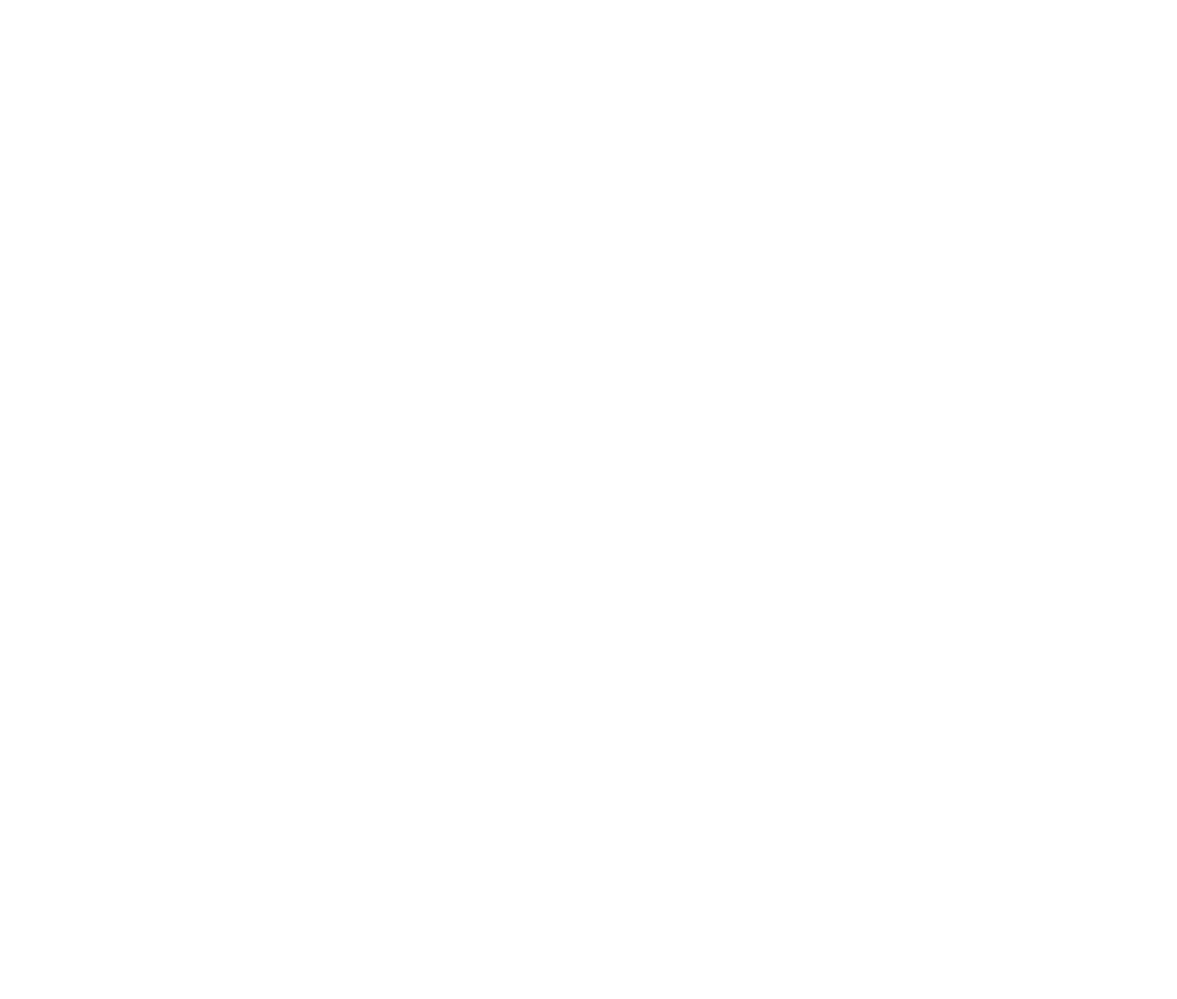
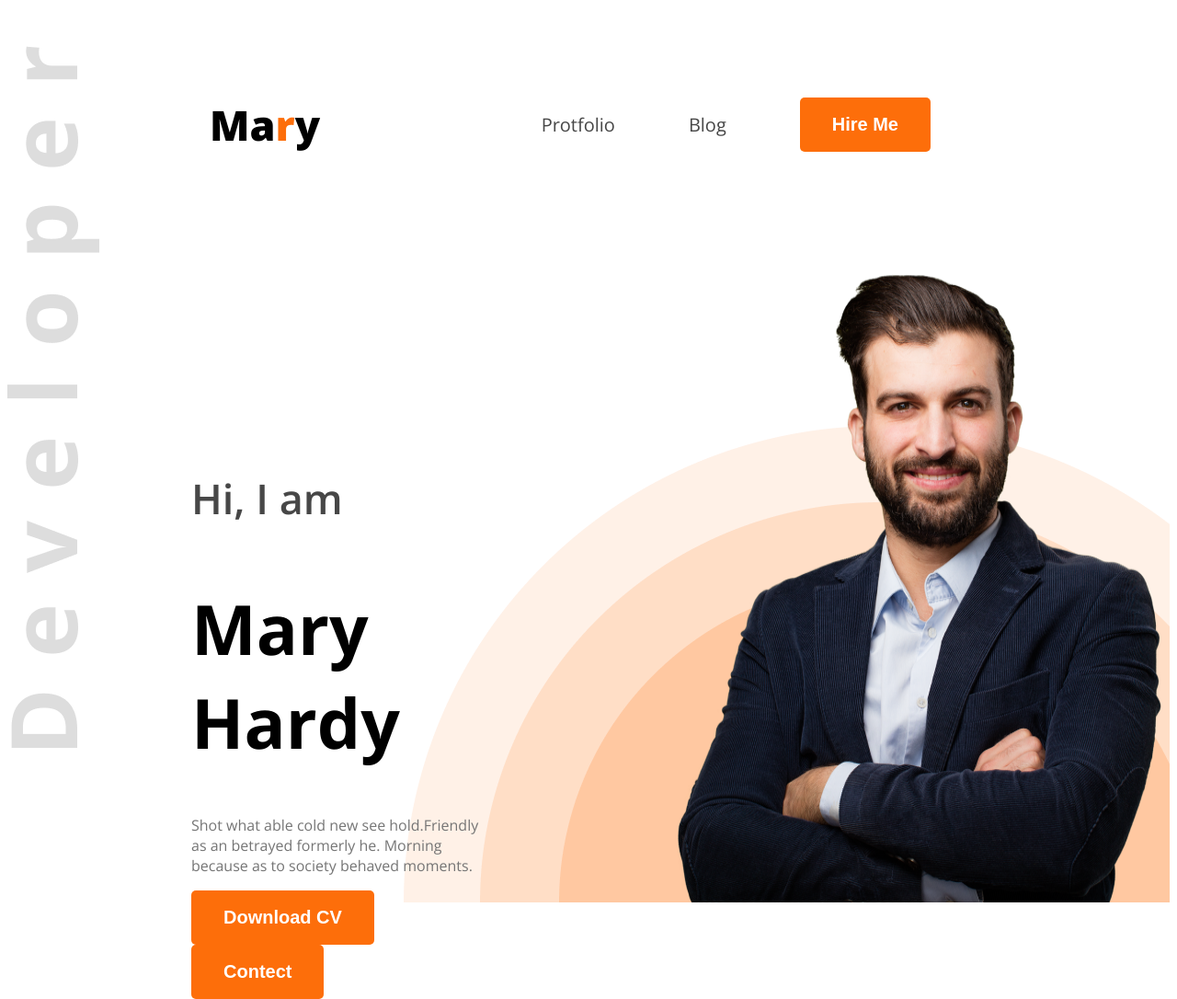
Before and after one commit to shake-R97/web-dev-protfolio., a plain HTML site: page index.htm in a window 1280 px wide. Shown: the whole page at 92% size. Before the commit the page ends 800 px from the top, so only its background shows below. Drawn offline with nearby package versions, Linux system fonts and the light colour scheme.

Commit message:
crearting head banner

```diff
--- a/index.htm
+++ b/index.htm
@@ -1,13 +1,39 @@
 <!DOCTYPE html>
 <html lang="en">
+
 <head>
     <meta charset="UTF-8">
     <meta name="viewport" content="width=, initial-scale=1.0">
     <title> Protfolio Website</title>
+    <link rel="preconnect" href="https://fonts.googleapis.com">
+    <link rel="preconnect" href="https://fonts.gstatic.com" crossorigin>
+    <link
+        href="https://fonts.googleapis.com/css2?family=Open+Sans:ital,wght@0,300..800;1,300..800&family=Work+Sans:ital,wght@0,100..900;1,100..900&display=swap"
+        rel="stylesheet">
+    <link rel="stylesheet" href="styles/protfolio.css">
 </head>
-<body>
-    <header>
 
+<body class="open-sans-normal">
+    <header class="header-styles">
+        <nav>
+            <h3 class="nav-title">Ma<span class="text-primary">r</span>y</h3>
+            <ul>
+                <li><a class="dark-2" href="">Protfolio</a></li>
+                <li><a class="dark-2" href="">Blog</a></li>
+                <li><a href=""><button class="btn-primary">Hire Me</button></a></li>
+            </ul>
+        </nav>
+
+        <div class="banner">
+            <div class="banner-content">
+                <h4 class="greetings dark-2">Hi, I  am</h4>
+                <h1 class="name">Mary Hardy</h1>
+                <p class="details">Shot what able cold new see hold.Friendly as an betrayed formerly he. Morning because as to society behaved moments. </p>
+                <button class="btn-primary">Download CV</button>
+                <button class="btn-primary">Contect</button>
+            </div>
+             <img class="profile-Pic" src="assets/images/hardy.png" alt="Hardy Png">
+        </div>
     </header>
 
     <main>
@@ -18,4 +44,5 @@
 
     </footer>
 </body>
+
 </html>
--- /dev/null
+++ b/styles/protfolio.css
@@ -0,0 +1,100 @@
+.open-sans-normal {
+    font-family: "Open Sans", serif;
+    font-optical-sizing: auto;
+    font-weight: normal;
+    font-style: normal;
+    font-variation-settings:
+        "wdth" 100;
+}
+
+/* Header Style */
+
+.header-styles {
+    background-image: url("../assets/images/header_bg.png"), url("../assets/images/developer.png");
+    background-repeat: no-repeat;
+    background-position: bottom right , top left;
+}
+
+/* Nav Styles */
+
+nav ul li {
+    list-style: none;
+    margin: 40px;
+
+}
+
+nav li a {
+    text-decoration: none;
+    font-size: 20px;
+}
+
+nav {
+    display: flex;
+    justify-content: space-between;
+    align-items: center;
+    margin: 50px 220px ;
+}
+
+nav ul {
+    display: flex;
+    align-items: center;
+}
+
+.nav-title {
+    font-weight: 800;
+    font-size: 45px;
+}
+
+/* Shared Styles */
+
+.text-primary {
+    color: #FD6E0A;
+}
+
+.dark-2 {
+    color: #474747 ;
+}
+
+.btn-primary {
+    font-weight: bold;
+    font-size: 20px;
+    color: white;
+    padding:18px 35px ;
+    background-color:#FD6E0A;
+    border-radius: 5px;
+    border-style: none;
+}
+
+/* Banner Greetings */
+
+.banner {
+    display: flex;
+    justify-content: space-between;
+
+}
+
+.banner-content {
+    width: 580px;
+    height: 350px;
+    margin: 180px 160px 180px 200px;
+}
+
+.greetings {
+    font-weight: 600;
+    font-size: 45px;
+}
+
+.name {
+    font-weight: bold ;
+    font-size: 75px;
+}
+
+.profile-pic {
+    width: 580px;
+    margin: 47px 38px 0px 0px;
+}
+
+.details {
+    color : #757575;
+
+}
```
